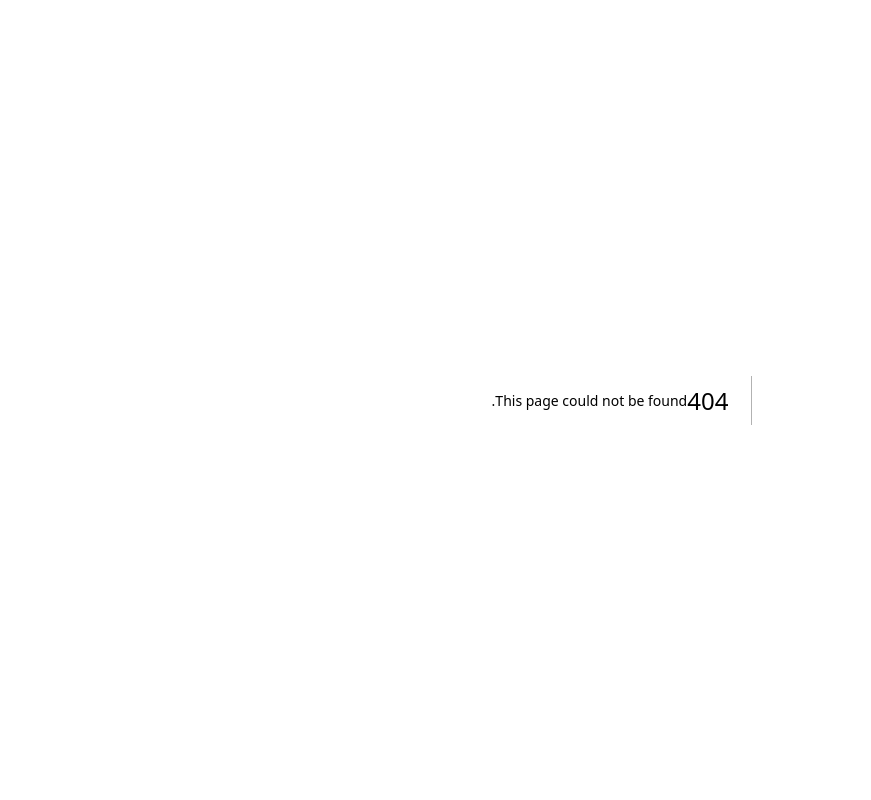
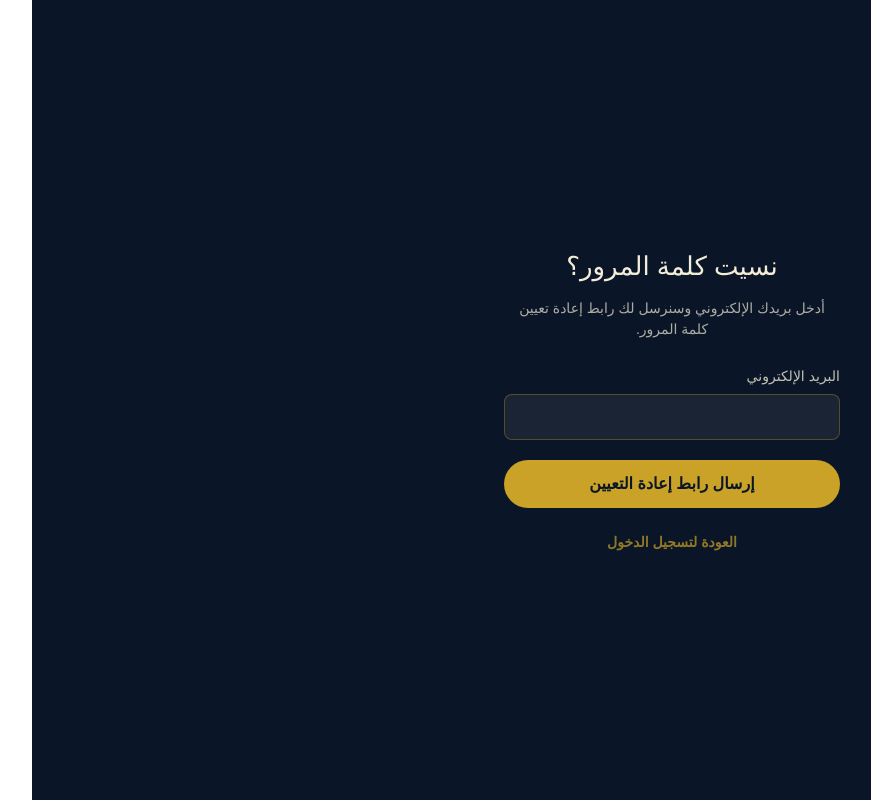
Before and after one commit to mdsamaunbillah/at-tamhid-website, a Next.js app: page /forgot-password in a window 1280 px wide. Before the commit this address had no page. Shown: the whole page, without its empty margins (50-921 px from the left). Built offline with nearby package versions, Linux system fonts and the light colour scheme.

Commit message:
Add Forgot Password page with email reset functionality

```diff
--- /dev/null
+++ b/app/forgot-password/page.jsx
@@ -0,0 +1,71 @@
+"use client";
+import { useState } from "react";
+import Link from "next/link";
+import { supabase } from "../../lib/supabaseClient";
+
+export default function ForgotPasswordPage() {
+  const [email, setEmail] = useState("");
+  const [message, setMessage] = useState("");
+  const [loading, setLoading] = useState(false);
+
+  async function handleSubmit(e) {
+    e.preventDefault();
+    setLoading(true);
+    setMessage("");
+
+    const { error } = await supabase.auth.resetPasswordForEmail(email, {
+      redirectTo: `${window.location.origin}/reset-password`,
+    });
+
+    setLoading(false);
+
+    if (error) {
+      setMessage("حدث خطأ: " + error.message);
+    } else {
+      setMessage("تم إرسال رابط إعادة تعيين كلمة المرور إلى بريدك الإلكتروني.");
+    }
+  }
+
+  return (
+    <div dir="rtl" style={{ minHeight: "100vh", background: "#0A1628", color: "#F3ECD8", display: "flex", alignItems: "center", justifyContent: "center", fontFamily: "sans-serif" }}>
+      <div style={{ maxWidth: 400, width: "100%", padding: 32 }}>
+        <h1 style={{ fontSize: 26, marginBottom: 12, textAlign: "center" }}>نسيت كلمة المرور؟</h1>
+        <p style={{ fontSize: 14, opacity: 0.7, textAlign: "center", marginBottom: 24 }}>
+          أدخل بريدك الإلكتروني وسنرسل لك رابط إعادة تعيين كلمة المرور.
+        </p>
+
+        <form onSubmit={handleSubmit}>
+          <div style={{ marginBottom: 20 }}>
+            <label style={{ fontSize: 14, opacity: 0.8 }}>البريد الإلكتروني</label>
+            <input
+              type="email"
+              value={email}
+              onChange={(e) => setEmail(e.target.value)}
+              required
+              style={{ width: "100%", padding: 10, marginTop: 6, borderRadius: 8, border: "1px solid #C9A22755", background: "#F3ECD811", color: "#F3ECD8" }}
+            />
+          </div>
+          <button
+            type="submit"
+            disabled={loading}
+            style={{ width: "100%", padding: 12, borderRadius: 30, background: "#C9A227", color: "#0A1628", border: "none", fontWeight: "bold", cursor: "pointer" }}
+          >
+            {loading ? "..." : "إرسال رابط إعادة التعيين"}
+          </button>
+        </form>
+
+        {message && (
+          <p style={{ marginTop: 20, textAlign: "center", color: "#C9A227", fontSize: 14, lineHeight: 1.6 }}>
+            {message}
+          </p>
+        )}
+
+        <p style={{ marginTop: 24, textAlign: "center", fontSize: 14, opacity: 0.7 }}>
+          <Link href="/login" style={{ color: "#C9A227", fontWeight: "bold" }}>
+            العودة لتسجيل الدخول
+          </Link>
+        </p>
+      </div>
+    </div>
+  );
+}
```
